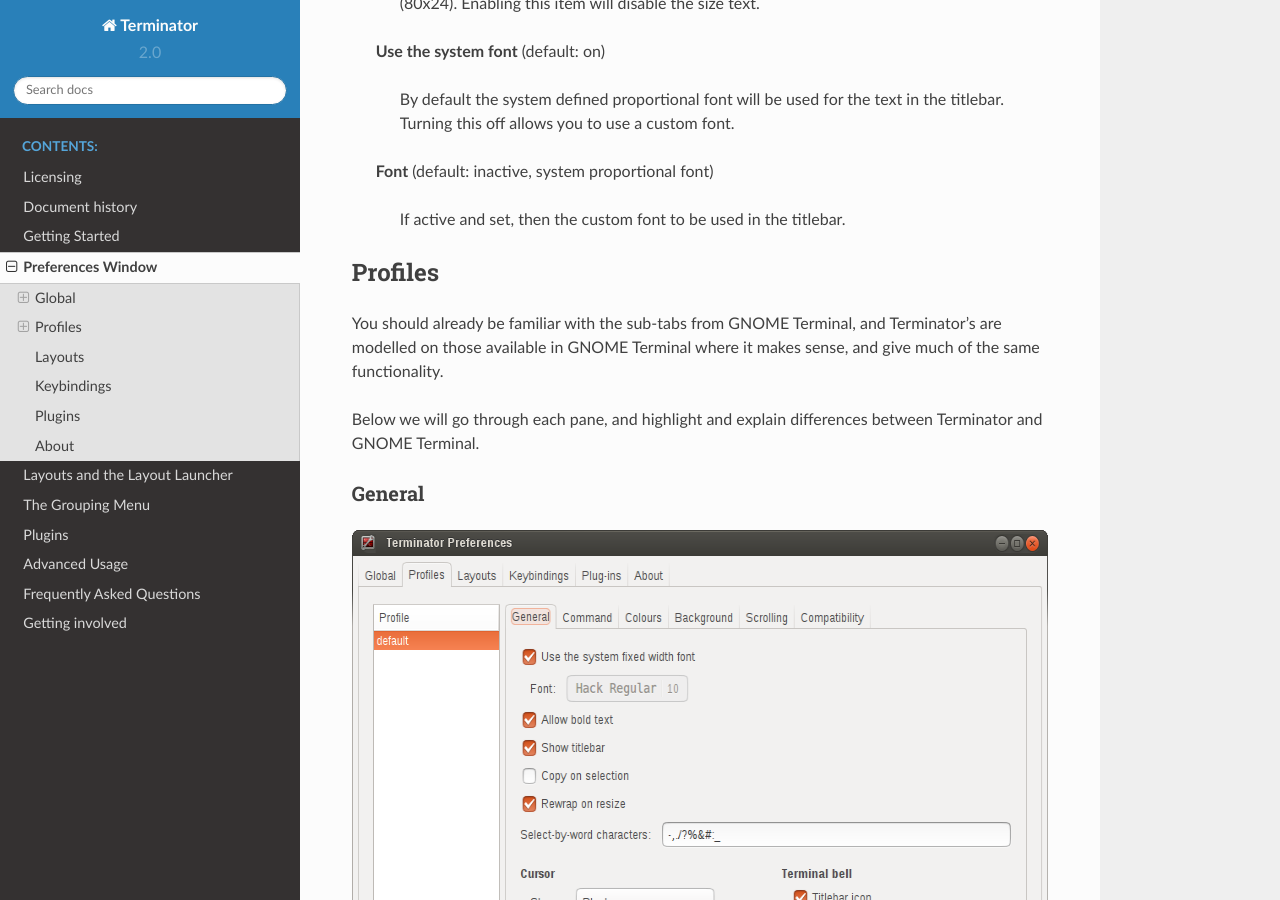
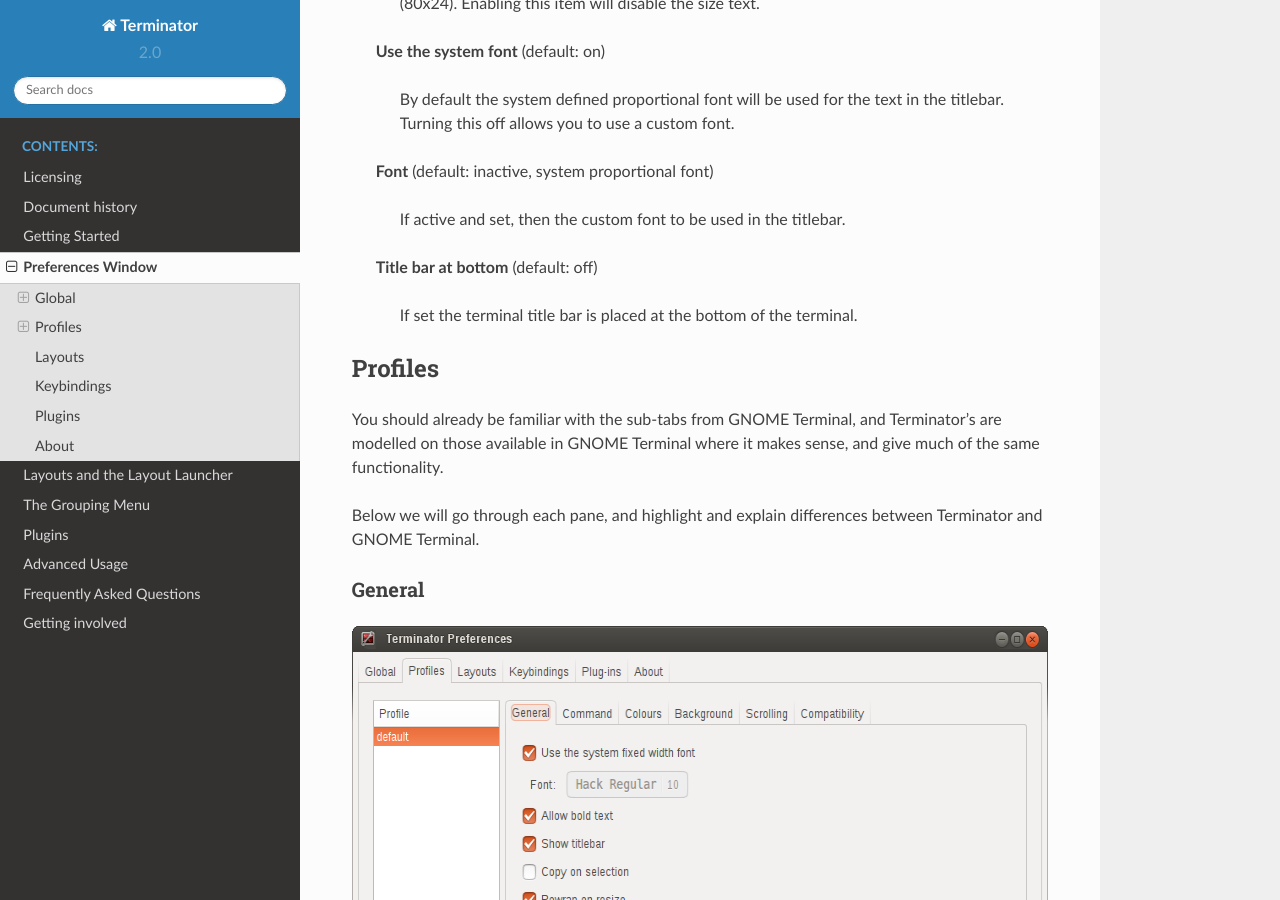
Before and after one commit to gnome-terminator/docs, a Sphinx documentation site: the page built from source/preferences.rst, in a window 1280 px wide and 900 px high, scrolled down 5309 px. Built offline with Sphinx 7.4.7 and the Read the Docs theme 2.0.0, drawn with Linux system fonts in a browser that asks for light colours.

Commit message:
Add 'title at bott' in global prefs.

```diff
--- a/source/preferences.rst
+++ b/source/preferences.rst
@@ -241,6 +241,10 @@
   **Font** (default: inactive, system proportional font)
 
     If active and set, then the custom font to be used in the titlebar.
+
+  **Title bar at bottom** (default: off)
+
+    If set the terminal title bar is placed at the bottom of the terminal.
 
 .. _prefs-profiles:
 
```
